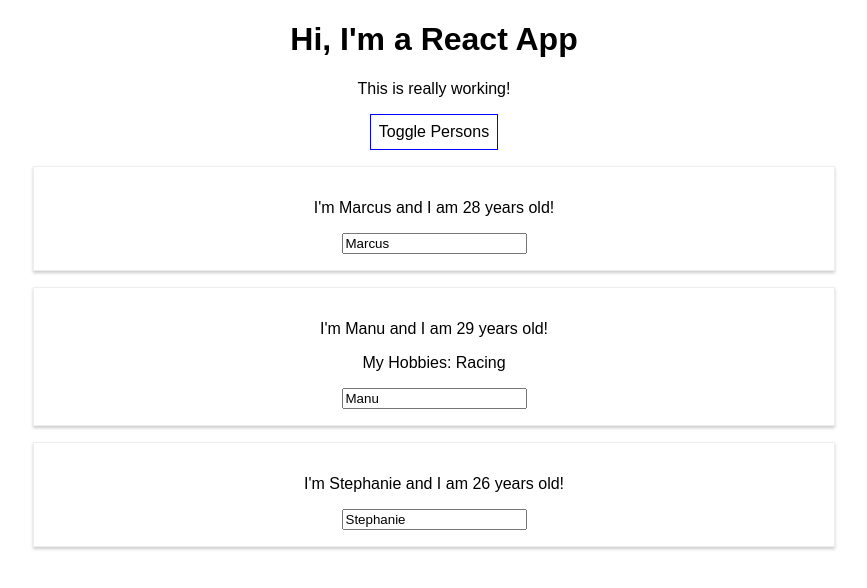
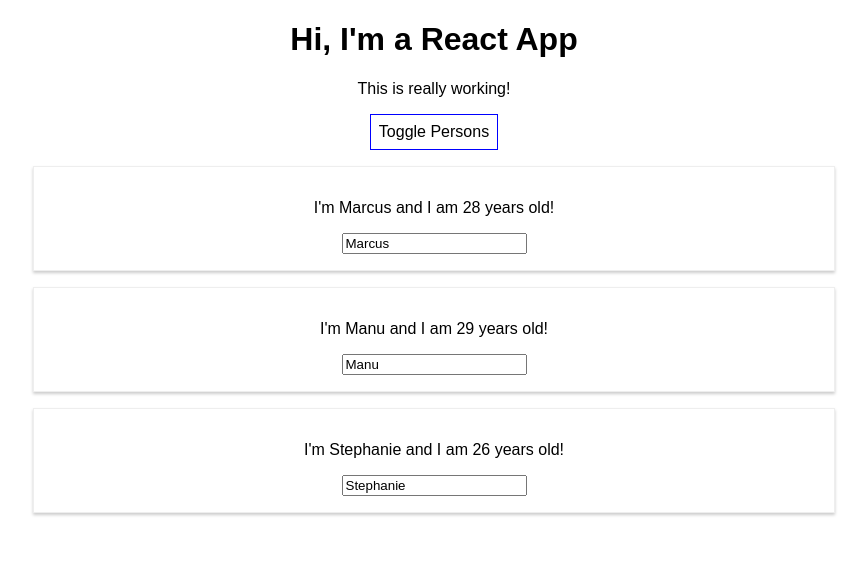
Before and after one commit to mrodrigues95/first-react-app, a React (Create React App) app: page / in a window 1280 px wide. Both pictures are taken after a click on the button "Toggle Persons". Shown: the top 588 px of the page, without its empty margins (206-1073 px from the left). Built offline with nearby package versions, Linux system fonts and the light colour scheme.

Commit message:
flexible lists

```diff
--- a/src/App.js
+++ b/src/App.js
@@ -5,32 +5,39 @@
 class App extends Component {
   state = {
     persons: [
-      { name: 'Marcus', age: 28 },
-      { name: 'Manu', age: 29 },
-      { name: 'Stephanie', age: 26 },
+      { id: '1', name: 'Marcus', age: 28 },
+      { id: '2', name: 'Manu', age: 29 },
+      { id: '3', name: 'Stephanie', age: 26 },
     ],
     otherState: 'some other value',
     showPersons: false,
   };
 
-  switchNameHandler = (newName) => {
-    this.setState({
-      persons: [
-        { name: newName, age: 28 },
-        { name: 'Manu', age: 29 },
-        { name: 'Stephanie', age: 27 },
-      ],
+  nameChangedHandler = (event, id) => {
+    // Find person.
+    const personIndex = this.state.persons.findIndex(p => {
+      return p.id === id;
     });
+
+    const person = {
+      ...this.state.persons[personIndex],
+    };
+
+    person.name = event.target.value;
+
+    // Update persons array.
+    const persons = [...this.state.persons];
+    persons[personIndex] = person;
+
+    this.setState({ persons: persons });
   };
 
-  nameChangedHandler = (event) => {
-    this.setState({
-      persons: [
-        { name: 'Marcus', age: 28 },
-        { name: event.target.value, age: 29 },
-        { name: 'Stephanie', age: 26 },
-      ],
-    });
+  deletePersonHandler = (personIndex) => {
+    // const persons = this.state.persons.slice();
+    // Best practise for copying arrays immutably.
+    const persons = [...this.state.persons];
+    persons.splice(personIndex, 1);
+    this.setState({ persons: persons });
   };
 
   togglePersonsHandler = () => {
@@ -52,22 +59,17 @@
     if (this.state.showPersons) {
       persons = (
         <div>
-          <Person
-            name={this.state.persons[0].name}
-            age={this.state.persons[0].age}
-          />
-          <Person
-            name={this.state.persons[1].name}
-            age={this.state.persons[1].age}
-            click={this.switchNameHandler.bind(this, 'Marcus!')}
-            changed={this.nameChangedHandler}
-          >
-            My Hobbies: Racing
-          </Person>
-          <Person
-            name={this.state.persons[2].name}
-            age={this.state.persons[2].age}
-          />
+          {this.state.persons.map((person, index) => {
+            return (
+              <Person
+                click={() => this.deletePersonHandler(index)}
+                name={person.name}
+                age={person.age}
+                key={person.id}
+                changed={(event) => this.nameChangedHandler(event, person.id)}
+              />
+            );
+          })}
         </div>
       );
     }
```
